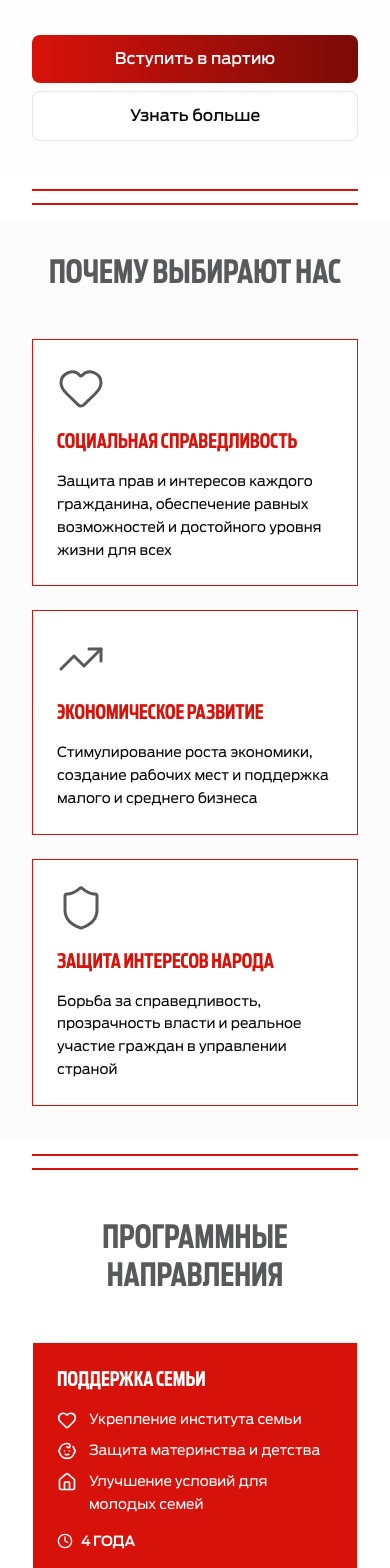
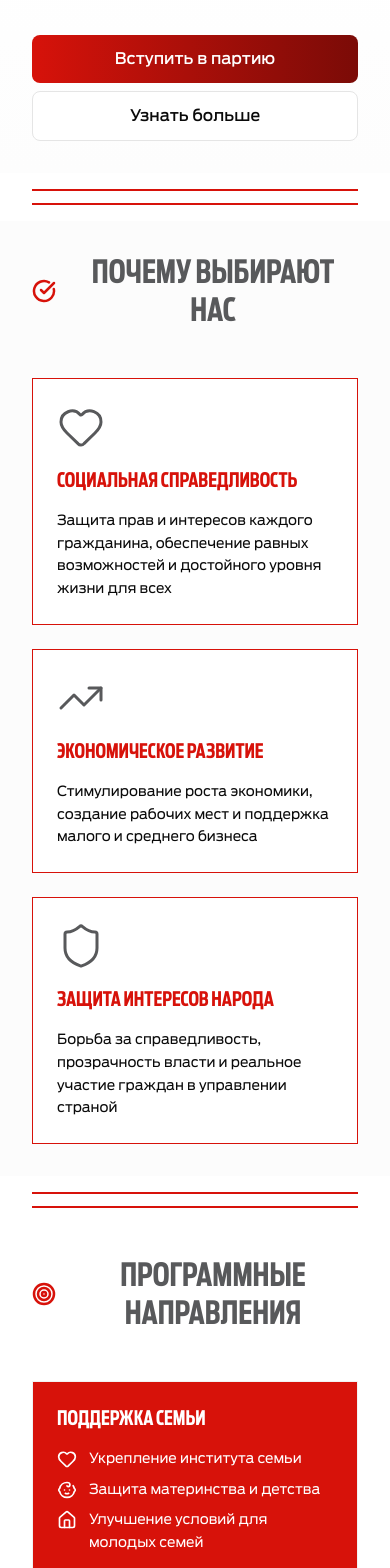
Before and after one commit to dmitriyhajrulin03-ctrl/psrm, a Next.js app: page / in a window 390 px wide. Shown: the part 432-2000 px from the top of the page. Built offline with nearby package versions, Linux system fonts and the light colour scheme; grey boxes are pictures that could not be loaded.

Commit message:
Add red thematic icons to section headings (Features, Testimonials, Pricing)

```diff
--- a/sections/features/features-section.tsx
+++ b/sections/features/features-section.tsx
@@ -1,5 +1,5 @@
 import { Card, CardContent } from "@/components/ui/card";
-import { Heart, TrendingUp, Shield } from "lucide-react";
+import { Heart, TrendingUp, Shield, CheckCircle } from "lucide-react";
 
 const features = [
   {
@@ -24,9 +24,12 @@ export function FeaturesSection() {
     <section className="py-fluid-lg bg-muted/30">
       <div className="container mx-auto max-w-screen-2xl px-8 md:px-16 lg:px-32 xl:px-48 2xl:px-64">
         <div className="mb-fluid-xl">
-          <h2 className="text-[#58595B] font-extra-condensed uppercase text-fluid-3xl md:text-fluid-4xl font-bold text-center md:text-left">
-            Почему выбирают нас
-          </h2>
+          <div className="flex items-center gap-3 md:gap-4 text-center md:text-left">
+            <CheckCircle className="h-6 w-6 md:h-8 md:w-8 text-[#D7120A] flex-shrink-0" strokeWidth={2.5} />
+            <h2 className="text-[#58595B] font-extra-condensed uppercase text-fluid-3xl md:text-fluid-4xl font-bold">
+              Почему выбирают нас
+            </h2>
+          </div>
         </div>
         <div
           className="auto-grid"
--- a/sections/pricing/pricing-section.tsx
+++ b/sections/pricing/pricing-section.tsx
@@ -1,7 +1,7 @@
 "use client";
 
 import Image from "next/image";
-import { Quote } from "lucide-react";
+import { Quote, MessageSquare } from "lucide-react";
 
 const leaders = [
   {
@@ -41,9 +41,12 @@ export function PricingSection() {
     <section className="py-fluid-lg bg-muted/30">
       <div className="container mx-auto max-w-screen-2xl px-8 md:px-16 lg:px-32 xl:px-48 2xl:px-64">
         <div className="mb-fluid-xl">
-          <h2 className="text-[#58595B] font-extra-condensed uppercase text-fluid-3xl md:text-fluid-4xl font-bold text-center md:text-left">
-            Цитаты лидеров
-          </h2>
+          <div className="flex items-center gap-3 md:gap-4 text-center md:text-left">
+            <MessageSquare className="h-6 w-6 md:h-8 md:w-8 text-[#D7120A] flex-shrink-0" strokeWidth={2.5} />
+            <h2 className="text-[#58595B] font-extra-condensed uppercase text-fluid-3xl md:text-fluid-4xl font-bold">
+              Цитаты лидеров
+            </h2>
+          </div>
         </div>
         <div
           className="auto-grid"
--- a/sections/testimonials/testimonials-section.tsx
+++ b/sections/testimonials/testimonials-section.tsx
@@ -1,6 +1,6 @@
 "use client";
 
-import { Clock, Heart, Building2, GraduationCap, HeartPulse, Gavel, Factory, LucideIcon, Baby, Shield, Home, BookOpen, Microscope, Users, Stethoscope, Pill, Activity, Scale, Lock, TrendingUp, Briefcase, Truck } from "lucide-react";
+import { Clock, Heart, Building2, GraduationCap, HeartPulse, Gavel, Factory, LucideIcon, Baby, Shield, Home, BookOpen, Microscope, Users, Stethoscope, Pill, Activity, Scale, Lock, TrendingUp, Briefcase, Truck, Target } from "lucide-react";
 
 type DescriptionPoint = {
   text: string;
@@ -169,9 +169,12 @@ export function TestimonialsSection() {
     <section className="py-fluid-lg">
       <div className="container mx-auto max-w-screen-2xl px-8 md:px-16 lg:px-32 xl:px-48 2xl:px-64">
         <div className="mb-fluid-xl">
-          <h2 className="text-[#58595B] font-extra-condensed uppercase text-fluid-3xl md:text-fluid-4xl font-bold text-center md:text-left">
-            Программные направления
-          </h2>
+          <div className="flex items-center gap-3 md:gap-4 text-center md:text-left">
+            <Target className="h-6 w-6 md:h-8 md:w-8 text-[#D7120A] flex-shrink-0" strokeWidth={2.5} />
+            <h2 className="text-[#58595B] font-extra-condensed uppercase text-fluid-3xl md:text-fluid-4xl font-bold">
+              Программные направления
+            </h2>
+          </div>
         </div>
         <div
           className="grid grid-cols-1 md:grid-cols-2 gap-6"
```
